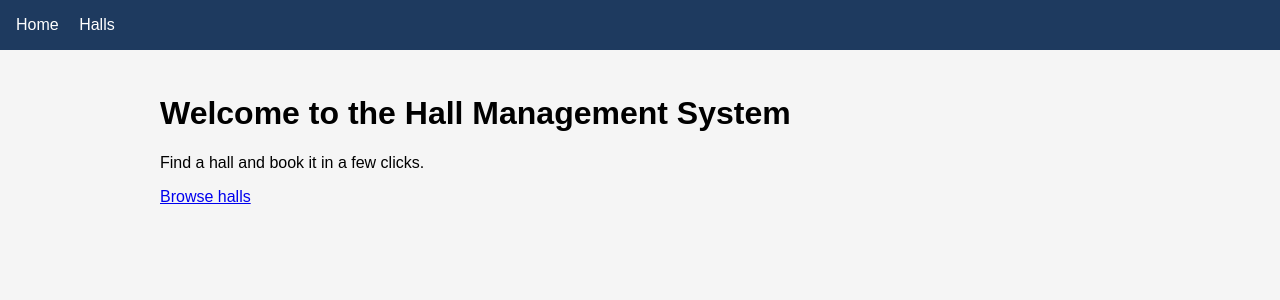
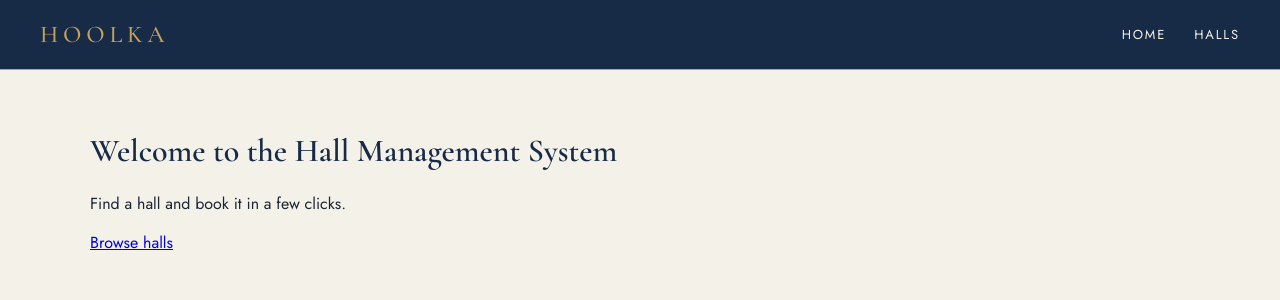
Before and after one commit to Abdifatah1021/Hall-Management-System, a Flask app: template templates/home.html in a window 1280 px wide. Shown: the top 300 px of the page. Run offline with Flask 3, Linux system fonts and the light colour scheme; the template is opened without the code that fills it, so the values that code supplies are empty.

Commit message:
create the new color with the chosen fonts

```diff
--- a/static/style.css
+++ b/static/style.css
@@ -1,35 +1,111 @@
+
+:root {
+    --navy: #172A46;
+    --blue: #263F60;
+    --gold: #C5A15D;
+    --gold-ink: #7A5C24;
+    --ivory: #F4F1E9;
+    --white: #FFFFFF;
+    --text: #1B2433;
+    --muted: #5B6474;
+    --border: #E4DDCC;
+}
+/* Change a colour here once and every page updates. That's why we use variables. */
+
 body {
-    font-family: Arial, sans-serif;   /* A clean, readable font for the whole page. */
-    margin: 0;                         /* Removes the browser's default space around the page. */
-    background: #f5f5f5;               /* Light grey background. */
+    margin: 0;                                   /* remove the browser's default space around the page */
+    font-family: "Jost", sans-serif;             /* body font (loaded in base.html) */
+    background: var(--ivory);                    /* var(--name) reads a variable from :root */
+    color: var(--text);                          /* default text colour */
 }
 
+h1, h2, h3 {
+    font-family: "Cormorant Garamond", serif;    /* elegant heading font */
+    font-weight: 600;                            /* semi-bold */
+    color: var(--navy);                          /* headings in navy */
+}
+
+/* ---------- Navigation bar ---------- */
 nav {
-    background: #1e3a5f;               /* Dark blue menu bar. */
-    padding: 16px;                     /* Space inside the bar. */
+    background: var(--navy);                     /* navy bar */
+    border-bottom: 1px solid var(--gold);        /* thin gold line under it, like the design */
+    padding: 20px 40px;                          /* space inside: 20px top/bottom, 40px left/right */
+    display: flex;                               /* put the items in a row */
+    align-items: center;                         /* centre them vertically */
+    gap: 28px;                                   /* space between items */
+}
+
+nav .brand {
+    font-family: "Cormorant Garamond", serif;    /* logo text in the heading font */
+    font-size: 24px;
+    letter-spacing: 0.2em;                       /* spaced-out letters */
+    text-transform: uppercase;                   /* HOOLKA in capitals, without typing capitals */
+    color: var(--gold);
+    margin-right: auto;                          /* pushes every other link to the right */
 }
 
 nav a {
-    color: white;                      /* White menu links so they show on dark blue. */
-    margin-right: 16px;                /* Space between the links. */
-    text-decoration: none;             /* Removes the underline. */
+    color: var(--ivory);                         /* light links on navy */
+    text-decoration: none;                       /* no underline */
+    font-size: 13px;
+    letter-spacing: 0.14em;
+    text-transform: uppercase;
 }
 
-main {
-    max-width: 960px;                  /* Content won't stretch too wide on big screens. */
-    margin: 0 auto;                    /* "auto" on left and right centres the content. */
-    padding: 24px;                     /* Space around the content. */
+nav a:hover {                                    /* :hover = when the mouse is over it */
+    color: var(--gold);
 }
 
+/* ---------- Page content ---------- */
+main {
+    max-width: 1100px;                           /* content doesn't stretch too wide */
+    margin: 0 auto;                              /* "auto" left and right centres it */
+    padding: 40px 24px;
+}
+
+/* ---------- Hall cards ---------- */
 .hall-list {
-    display: grid;                                              /* Arranges the cards in a grid. */
-    grid-template-columns: repeat(auto-fill, minmax(250px, 1fr)); /* As many 250px+ columns as fit; fewer on phones. */
-    gap: 16px;                                                  /* Space between cards. */
+    display: grid;                                                  /* grid layout */
+    grid-template-columns: repeat(auto-fill, minmax(280px, 1fr));   /* as many 280px+ columns as fit */
+    gap: 24px;
 }
 
 .hall-card {
-    background: white;                 /* Cards stand out from the grey background. */
-    padding: 16px;                     /* Space inside each card. */
-    border-radius: 8px;                /* Rounded corners. */
-    box-shadow: 0 2px 4px rgba(0, 0, 0, 0.1); /* A soft shadow under each card. */
+    background: var(--white);
+    border: 1px solid var(--border);
+    border-radius: 20px;                         /* rounded corners */
+    padding: 16px;
 }
+
+.arch {
+    height: 220px;
+    background: #DCD6C8;                         /* grey-beige placeholder until real photos exist */
+    border-radius: 999px 999px 16px 16px;        /* huge top radius = arch shape; small bottom corners */
+    box-shadow: inset 0 0 0 6px var(--white), inset 0 0 0 7px var(--gold);
+    /* two inset shadows draw a thin gold line just inside the arch: the "frame" from the design */
+}
+
+.label {                                         /* small capital labels like "LARGE EVENT HALL" */
+    font-size: 11px;
+    letter-spacing: 0.16em;
+    text-transform: uppercase;
+    color: var(--gold-ink);
+    font-weight: 600;
+}
+
+/* ---------- Buttons ---------- */
+.btn {
+    display: inline-block;                       /* lets a link have padding like a button */
+    background: var(--navy);
+    color: var(--white);
+    padding: 12px 22px;
+    border-radius: 999px;                        /* pill shape */
+    text-decoration: none;
+    font-size: 13px;
+    letter-spacing: 0.12em;
+    text-transform: uppercase;
+}
+
+.btn:hover {
+    background: var(--blue);
+}
--- a/templates/base.html
+++ b/templates/base.html
@@ -4,10 +4,13 @@
         <meta charset="UTF-8">
         <meta name="viewport" content="width=device-width, initial-scale=1.0">
         <title>{% block title %}Hall Management System{% endblock %}</title>
+        <link rel="preconnect" href="https://fonts.googleapis.com">
+        <link href="https://fonts.googleapis.com/css2?family=Cormorant+Garamond:wght@500;600;700&family=Jost:wght@400;500;600&display=swap" rel="stylesheet">
         <link rel="stylesheet" href="{{ url_for('static', filename='css/style.css') }}">
     </head>
     <body>
         <nav>
+            <span class="brand">Hoolka</span>
             <a href="{{ url_for('home')}} ">Home</a>
             <a href="{{ url_for('halls')}}"> Halls</a>
         </nav>
```
